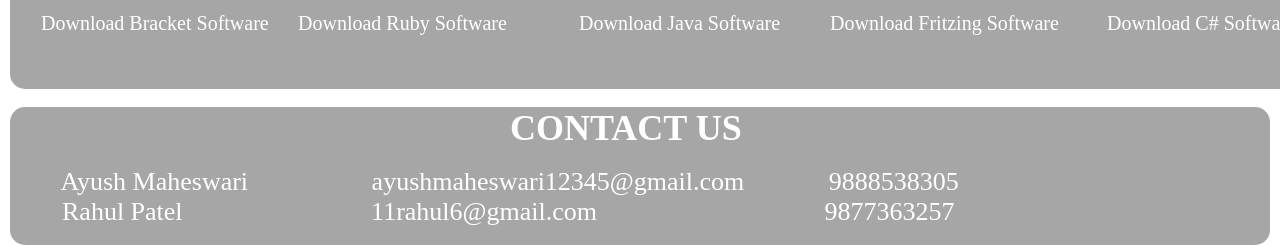
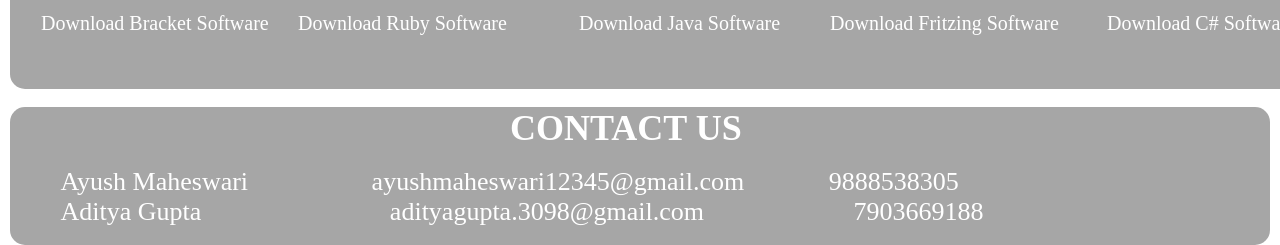
Before and after one commit to ayushmaheswari/self-study-website-code, a plain HTML site: page index.html in a window 1280 px wide. Shown: the part 1411-1656 px from the top of the page. Drawn offline with Linux system fonts and the light colour scheme.

Commit message:
Update index.html

```diff
--- a/index.html
+++ b/index.html
@@ -652,7 +652,7 @@ function closeNav() {
  <h1 style="margin-left:500px; font-size:36px; ">CONTACT  US</h1></br>
  <ul style="text-decoration:none;">
 <li style=" font-size:26px; text-decoration:none; ">    &nbsp &nbsp &nbsp &nbsp Ayush Maheswari  &nbsp &nbsp &nbsp &nbsp  &nbsp &nbsp &nbsp &nbsp &nbsp  ayushmaheswari12345@gmail.com &nbsp &nbsp &nbsp &nbsp &nbsp &nbsp 9888538305</li>
-<li style=" font-size:26px; text-decoration:none; ">    &nbsp &nbsp &nbsp &nbsp Rahul Patel &nbsp &nbsp  &nbsp &nbsp  &nbsp &nbsp &nbsp &nbsp  &nbsp &nbsp &nbsp &nbsp &nbsp &nbsp 11rahul6@gmail.com &nbsp &nbsp &nbsp  &nbsp &nbsp &nbsp &nbsp &nbsp &nbsp &nbsp &nbsp &nbsp &nbsp &nbsp &nbsp &nbsp &nbsp 9877363257 </li>
+<li style=" font-size:26px; text-decoration:none; ">    &nbsp &nbsp &nbsp &nbsp Aditya Gupta &nbsp &nbsp  &nbsp &nbsp  &nbsp &nbsp &nbsp &nbsp  &nbsp &nbsp &nbsp &nbsp &nbsp &nbsp adityagupta.3098@gmail.com  &nbsp &nbsp &nbsp &nbsp &nbsp &nbsp &nbsp &nbsp &nbsp &nbsp &nbsp 7903669188 </li>
 
 </ul>
 </br>
```
